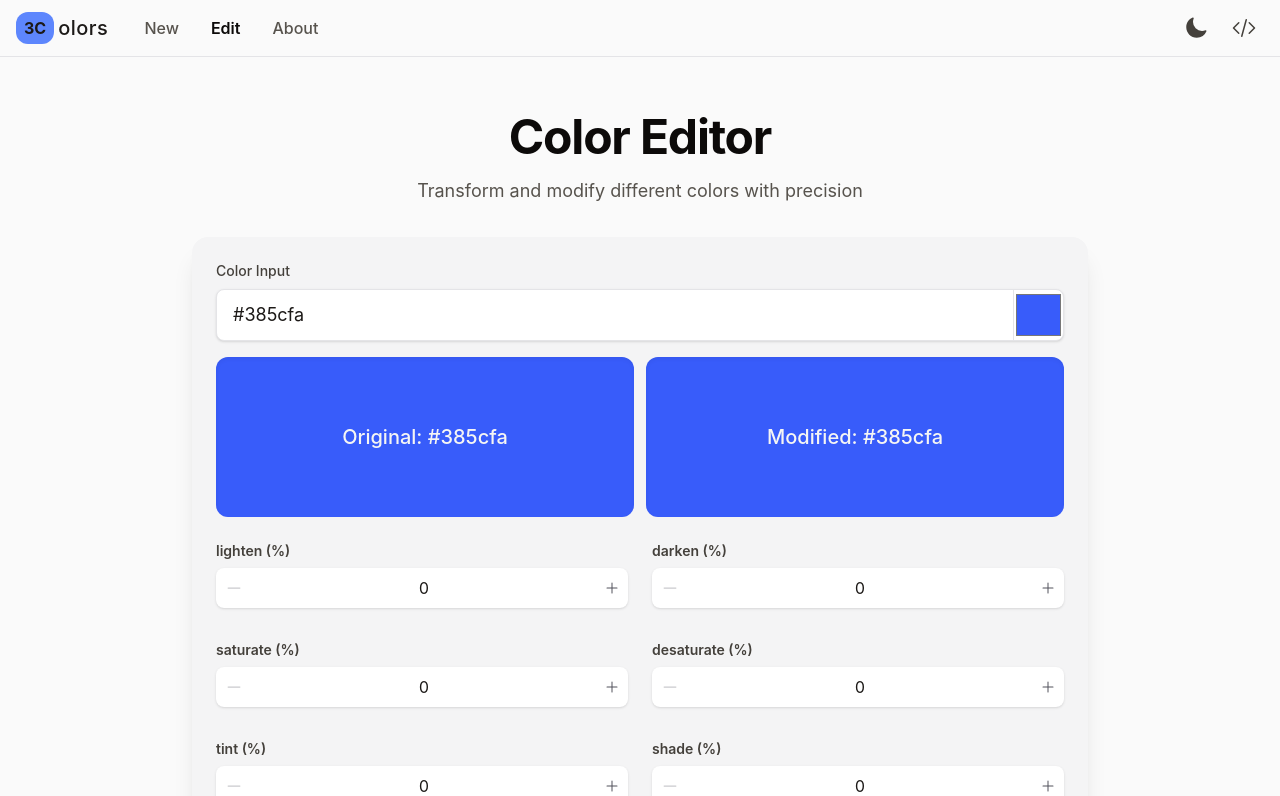
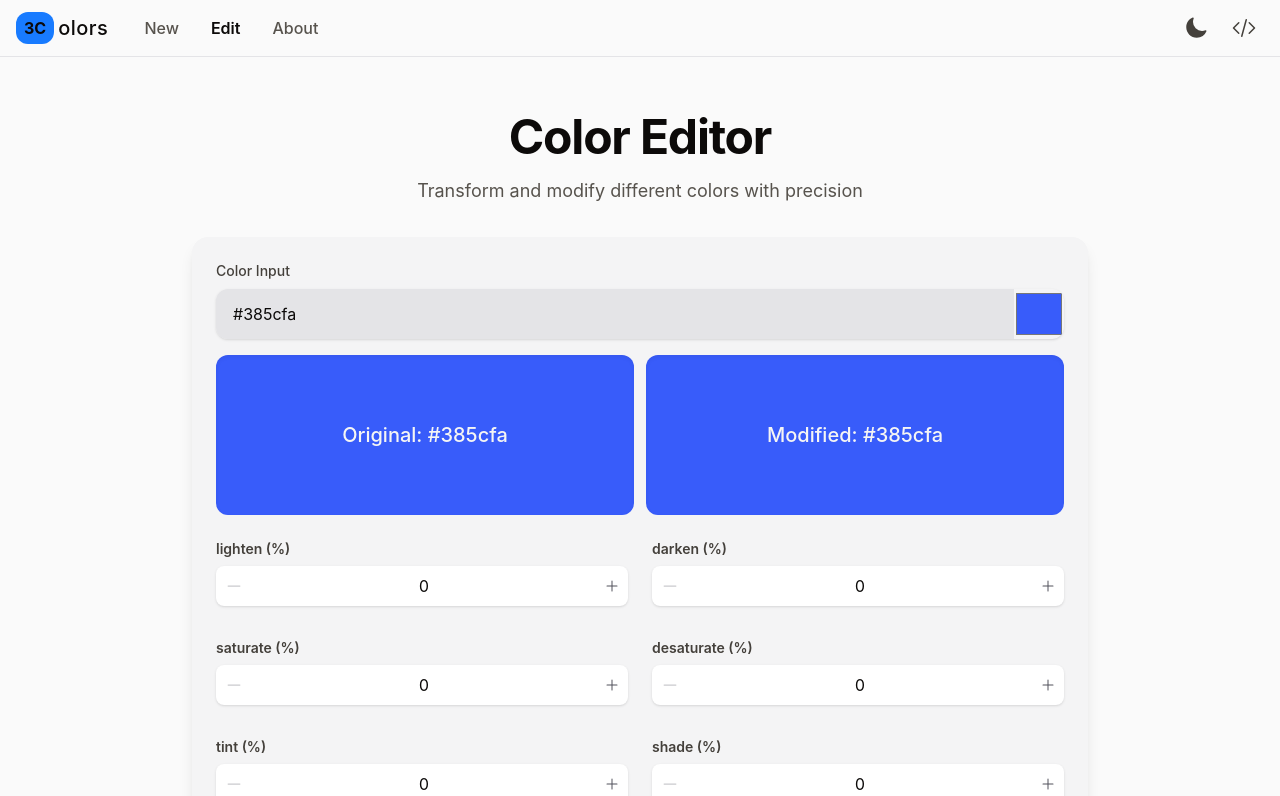
Before and after one commit to MFM-347/3rd-Color, a Nuxt app: page /edit in a window 1280 px wide. Shown: the top 796 px of the page. Built offline with nearby package versions, Linux system fonts and the light colour scheme.

Commit message:
feat: colors and changelog

```diff
--- a/app/app.vue
+++ b/app/app.vue
@@ -4,7 +4,7 @@ useSeoMeta({
   viewport: 'width=device-width, initial-scale=1',
   robots: 'index, follow, max-image-preview:large',
   author: 'Farhan Madni',
-  themeColor: '#385cfa',
+  themeColor: '#187bff',
   ogLocale: 'en_US',
   ogType: 'website',
   twitterCreator: '@mfm347',
@@ -14,7 +14,7 @@ useSeoMeta({
   appleMobileWebAppTitle: '3rd Color',
   appleMobileWebAppStatusBarStyle: 'black-translucent',
   googleSiteVerification: '9C3mmoooLN2NLh5PUEVgr98hTKYWPIarhqp7Efdfwuo',
-  msapplicationTileColor: '#385cfa',
+  msapplicationTileColor: '#187bff',
 })
 useHead({
   htmlAttrs: {
@@ -43,11 +43,11 @@ useHead({
 
 .page-enter-active,
 .page-leave-active {
-  @apply ta-400;
+  @apply ta-320;
 }
 .page-enter-from,
 .page-leave-to {
-  opacity: 0;
-  filter: blur(1rem) saturate(125%);
+  opacity: 0.125;
+  filter: blur(0.8rem) saturate(125%);
 }
 </style>
--- a/app/components/vCInput.vue
+++ b/app/components/vCInput.vue
@@ -1,34 +1,35 @@
 <template>
   <div class="group relative">
     <label
-      :for="label.toLowerCase()"
+      :for="computedId"
       class="mb-2 block text-sm font-medium text-stone-700 dark:text-stone-300"
     >
       {{ label }}
     </label>
-    <div
-      class="flex overflow-hidden rounded-lg border border-zinc-200 bg-white shadow-sm ta-175 focus-within:border-blue-500 focus-within:ring-2 focus-within:ring-blue-500/20 dark:border-zinc-700 dark:bg-zinc-800"
-    >
+    <div class="flex flex-row gap-0 rounded-lg shadow-sm sm:rounded-xl">
       <input
-        :id="label.toLowerCase()"
+        :id="computedId"
         type="text"
-        :placeholder="ph"
+        :placeholder="ph + ' (e.g., #ff0000, rgb(255,0,0))'"
         :value="modelValue"
         @input="onTChange"
-        class="flex-1 border-none bg-transparent px-4 py-1 text-lg outline-none placeholder:text-stone-400 sm:py-2 dark:placeholder:text-stone-600"
+        class="min-w-20 flex-1 rounded-l-lg border border-transparent bg-zinc-200 px-4 py-1 text-sm ta-175 outline-none placeholder:text-stone-400 focus:ring focus:ring-primary sm:rounded-l-xl sm:py-0.5 sm:text-base dark:border-zinc-700 dark:bg-zinc-800 dark:placeholder:text-stone-400"
+        :aria-labelledby="computedId"
       />
       <input
         type="color"
         :value="colorHex"
         @input="onCChange"
-        class="aspect-square h-full cursor-pointer border-l border-zinc-200 bg-transparent transition-colors hover:bg-zinc-50 dark:border-zinc-700 dark:hover:bg-zinc-700"
+        class="c-input"
+        :aria-labelledby="computedId"
+        title="Select a color"
       />
     </div>
   </div>
 </template>
 
 <script setup lang="ts">
-import { ref, watch } from 'vue'
+import { ref, watch, computed } from 'vue'
 import { TinyColor } from '@ctrl/tinycolor'
 
 const props = defineProps({
@@ -36,35 +37,44 @@ const props = defineProps({
   ph: { type: String, default: 'Enter color value' },
   label: { type: String, default: 'Color' },
 })
-
 const emit = defineEmits(['update:modelValue'])
-
+const computedId = computed(() => props.label.replace(/\s+/g, '-').toLowerCase())
 const colorHex = ref(
   new TinyColor(props.modelValue).isValid
     ? new TinyColor(props.modelValue).toHexString()
     : '#000000',
 )
-
 watch(
   () => props.modelValue,
   (newValue) => {
     if (new TinyColor(newValue).isValid) {
       colorHex.value = new TinyColor(newValue).toHexString()
+    } else {
+      console.error('ERROR: invalid color input')
     }
   },
 )
-
 const onTChange = (event: Event) => {
   const inputValue = (event.target as HTMLInputElement).value
   emit('update:modelValue', inputValue)
   if (new TinyColor(inputValue).isValid) {
     colorHex.value = new TinyColor(inputValue).toHexString()
+  } else {
+    console.error('ERROR: invalid color input')
   }
 }
-
 const onCChange = (event: Event) => {
   const pickerValue = (event.target as HTMLInputElement).value
   colorHex.value = pickerValue
   emit('update:modelValue', pickerValue)
 }
 </script>
+<style scoped>
+@reference "@/style.css";
+
+.c-input {
+  @apply aspect-square h-full cursor-pointer rounded-r-lg sm:rounded-r-xl;
+  -webkit-appearance: none;
+  appearance: none;
+}
+</style>
--- a/app/components/vNav.vue
+++ b/app/components/vNav.vue
@@ -15,7 +15,12 @@ const toggleDarkMode = () => {
 }
 
 onMounted(() => {
-  isDarkMode.value = localStorage.getItem('dark-mode') === 'enabled'
+  const storedTheme = localStorage.getItem('dark-mode')
+  if (storedTheme) {
+    isDarkMode.value = storedTheme === 'enabled'
+  } else {
+    isDarkMode.value = window.matchMedia('(prefers-color-scheme: dark)').matches
+  }
   document.documentElement.classList.toggle('dark', isDarkMode.value)
   icon.value = isDarkMode.value ? SunIcon : MoonIcon
 })
@@ -27,7 +32,7 @@ onMounted(() => {
   >
     <a href="/new" class="flex items-center space-x-1">
       <div
-        class="flex aspect-square h-8 items-center justify-center rounded-xl bg-clr-400 p-2 text-base font-bold text-stone-900 dark:bg-clr-600 dark:text-stone-100"
+        class="flex aspect-square h-8 items-center justify-center rounded-xl bg-primary p-2 text-base font-bold text-foreground"
       >
         3C
       </div>
@@ -49,6 +54,7 @@ onMounted(() => {
       <button
         @click="toggleDarkMode"
         :aria-label="isDarkMode ? 'Toggle Light Mode' : 'Toggle Dark Mode'"
+        :aria-pressed="isDarkMode"
         class="rounded-full p-2 ta-150 hover:bg-zinc-200 focus:ring focus:ring-stone-300 focus:outline-none dark:hover:bg-zinc-800 dark:focus:ring-stone-700"
       >
         <component
--- a/app/layouts/default.vue
+++ b/app/layouts/default.vue
@@ -1,7 +1,7 @@
 <template>
-  <div class="flex flex-col">
+  <div class="flex min-h-screen flex-col">
     <vNav />
-    <main id="main" class="h-full flex-grow pt-6 opacity-0 ta-400" @load="fadeIn">
+    <main id="main" class="container mx-auto flex-grow px-4 pt-6 sm:px-6 lg:px-8">
       <slot />
     </main>
     <vFoot />
--- a/app/style.css
+++ b/app/style.css
@@ -9,23 +9,29 @@
   transition-timing-function: cubic-bezier(0.3, 0.2, 0, 1);
 }
 *:focus-visible {
-  @apply outline-offset-2 outline-clr-500;
+  @apply outline-offset-2 outline-primary;
 }
 :focus:not(:focus-visible) {
   outline: none;
 }
 @theme {
-  --color-clr-50: #eff3ff;
-  --color-clr-100: #dae3ff;
-  --color-clr-200: #beceff;
-  --color-clr-300: #91b0ff;
-  --color-clr-400: #5d86fd;
-  --color-clr-500: #385cfa;
-  --color-clr-600: #2139ef;
-  --color-clr-700: #1926dc;
-  --color-clr-800: #1b21b2;
-  --color-clr-900: #1c238c;
-  --color-clr-950: #161855;
+  --color-background: var(--background);
+  --color-foreground: var(--foreground);
+  --color-muted: var(--muted);
+  --color-primary: var(--primary);
+  --color-primary-hover: var(--primary-hover);
+}
+:root {
+  --background: var(--color-zinc-50);
+  --foreground: var(--color-stone-950);
+  --muted: var(--color-stone-700);
+  --primary: #187bff;
+  --primary-hover: #0061ff;
+}
+.dark {
+  --background: var(--color-zinc-950);
+  --foreground: var(--color-stone-100);
+  --muted: var(--color-stone-300);
 }
 @layer base {
   *,
@@ -34,7 +40,6 @@
   ::backdrop,
   ::file-selector-button {
     @apply ta-125;
-    border-color: var(--color-border, currentColor);
   }
   :root {
     --sc-fg: var(--zinc-300);
@@ -45,12 +50,12 @@
     --sc-hover-fg: var(--zinc-600);
   }
   body {
-    @apply bg-zinc-50 text-stone-900 dark:bg-zinc-950 dark:text-stone-50;
-    font-family: 'Inter', 'Segoe UI', Roboto, sans-serif;
+    @apply bg-background text-foreground;
+    font-family: 'Inter', 'Segoe UI', sans-serif;
     font-optical-sizing: auto;
     text-rendering: optimizeLegibility;
     -webkit-font-smoothing: antialiased;
-    -moz-osx-font-smoothing: stonescale;
+    -moz-osx-font-smoothing: grayscale;
     min-height: 100vh;
     max-width: 100vw;
     overflow-x: hidden;
@@ -69,7 +74,7 @@ html::-webkit-scrollbar {
   height: 4px;
 }
 html::-webkit-scrollbar-track {
-  background-color: transparent;
+  background-color: #111;
   border-radius: 8px;
 }
 html::-webkit-scrollbar-thumb {
@@ -82,16 +87,11 @@ html::-webkit-scrollbar-thumb:hover {
 html {
   scroll-behavior: smooth;
   scrollbar-width: thin;
-  scrollbar-color: var(--sc-fg) transparent;
+  scrollbar-color: var(--sc-fg) #111;
 }
 .sec {
-  @apply relative mx-0 w-full rounded-none bg-zinc-100 p-6 shadow-xl md:mx-auto md:rounded-2xl dark:bg-zinc-900;
+  @apply relative mx-0 w-full rounded-none bg-zinc-100 p-6 shadow-lg hover:shadow-xl md:mx-auto md:rounded-2xl dark:bg-zinc-900;
 }
 .title {
-  @apply text-3xl font-bold text-stone-950 md:text-5xl dark:text-stone-100;
+  @apply text-3xl font-bold md:text-5xl;
 }
-@media print {
-  body {
-    @apply bg-zinc-100 text-stone-900;
-  }
-}
--- /dev/null
+++ b/changelog.js
@@ -0,0 +1,56 @@
+import fs from "fs";
+import { execSync } from "child_process";
+
+function getGitCommits(sinceTag) {
+    try {
+        const log = execSync(`git log ${sinceTag}..HEAD --pretty=format:"%h %s"`).toString();
+        return log.split("\n").filter(Boolean).map(line => {
+            const parts = line.split(" ");
+            return { hash: parts[0], message: parts.slice(1).join(" ") };
+        });
+    } catch (error) {
+        console.error("Error fetching git commits:", error.message);
+        return [];
+    }
+}
+
+function categorizeCommits(commits) {
+    const categories = { Features: [], Fixes: [], Chores: [], Others: [] };
+
+    commits.forEach(({ hash, message }) => {
+        if (message.startsWith("feat:")) {
+            categories.Features.push(`- ${message} (${hash})`);
+        } else if (message.startsWith("fix:")) {
+            categories.Fixes.push(`- ${message} (${hash})`);
+        } else if (message.startsWith("chore:")) {
+            categories.Chores.push(`- ${message} (${hash})`);
+        } else {
+            categories.Others.push(`- ${message} (${hash})`);
+        }
+    });
+
+    return categories;
+}
+
+function generateMarkdown(categories) {
+    let markdown = "# Changelog\n\n## Latest Changes\n";
+
+    for (const [category, messages] of Object.entries(categories)) {
+        if (messages.length > 0) {
+            markdown += `### ${category}\n${messages.join("\n")}\n\n`;
+        }
+    }
+
+    return markdown;
+}
+
+function writeChangelog(content) {
+    fs.writeFileSync("CHANGELOG.md", content);
+    console.log("CHANGELOG.md generated successfully.");
+}
+
+const sinceTag = process.argv[2] || "v1.0.0";
+const commits = getGitCommits(sinceTag);
+const categorizedCommits = categorizeCommits(commits);
+const changelogContent = generateMarkdown(categorizedCommits);
+writeChangelog(changelogContent);
--- a/package.json
+++ b/package.json
@@ -19,12 +19,11 @@
     "@nuxtjs/sitemap": "^7.2.9",
     "chroma-js": "^3.1.2",
     "nuxt": "^3.16.1",
-    "nuxt-og-image": "^5.0.3",
+    "nuxt-og-image": "^5.0.5",
     "nuxt-schema-org": "^5.0.4",
     "reka-ui": "^2.1.1",
     "vue": "latest",
-    "vue-router": "latest",
-    "vue3-toastify": "^0.2.8"
+    "vue-router": "latest"
   },
   "devDependencies": {
     "@nirtamir2/prettier-plugin-css-order": "^0.0.1",
```
Also changed, not shown: app/components/vFoot.vue (+14 -10 lines), 1 other file (tests, documents, lock files or other folders).
